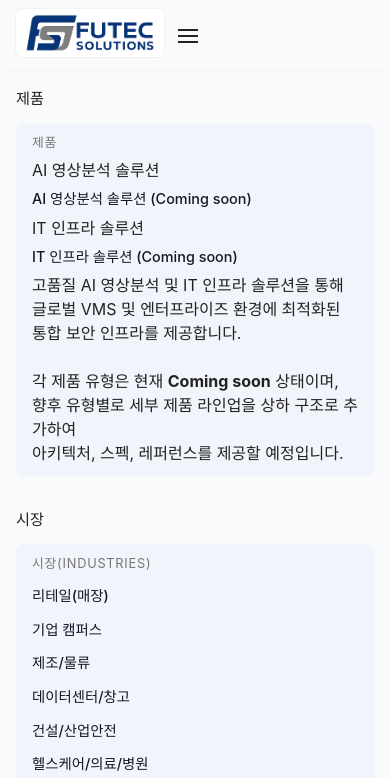
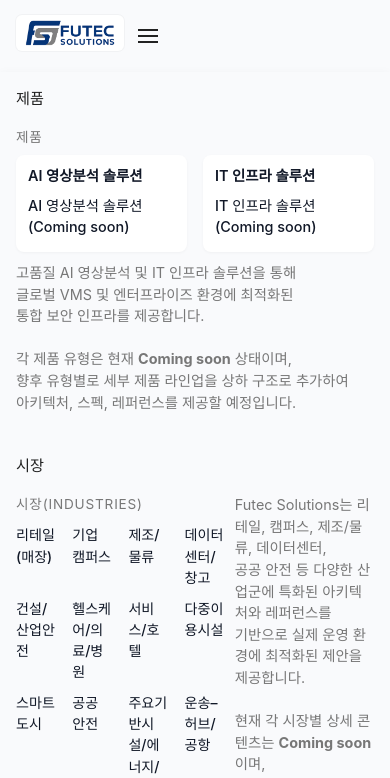
Before and after one commit to bradseong0329/futecsolutions01, a plain HTML site: page index.html in a window 390 px wide. Both pictures are taken after a click on the button "모바일 메뉴 열기". Shown: the top 778 px of the page. Drawn offline with Linux system fonts and the light colour scheme.

Commit message:
Add files via upload

```diff
--- a/assets/css/styles.css
+++ b/assets/css/styles.css
@@ -5,7 +5,8 @@
     --color-text: #222222;
     --color-muted: #777777;
     --color-border: #dcdcdc;
-    --color-divider: #002653;
+    --color-footer-bg: #111827;      /* Footer 및 구분선 공통 색상 */
+    --color-divider: #111827;        /* 주 메뉴 / 서브 메뉴 사이 구분선 */
     --color-accent: #0b69ff;
     --header-height: 72px;
     --max-width: 1100px;
@@ -65,7 +66,7 @@ a:hover {
 }
 
 .logo-img {
-    height: 48px;
+    height: 36px;
     width: auto;
     background-color: #ffffff; /* 로고 배경색을 Header와 분리 */
     padding: 4px 8px;
@@ -147,25 +148,28 @@ a:hover {
     background-color: var(--color-text);
 }
 
+/* 주 메뉴 / 서브 메뉴 사이 구분선 - Footer 와 동일한 색상 */
 .nav-divider {
     height: 3px;
-    background: var(--color-divider);
+    background: var(--color-footer-bg);
 }
 
-/* 서브 메뉴 공통 스타일 */
+/* -------- 메가메뉴 (Genetec 스타일 벤치마크) -------- */
+
 .menu-item {
-    position: relative;
+    position: static;  /* 메가메뉴가 전체 폭 사용 */
 }
 
+/* 메가메뉴 패널 전체 – Header 바로 아래, 전체 가로 폭 */
 .sub-menu {
     position: absolute;
     left: 0;
-    top: calc(100% + 6px);
-    min-width: 220px;
-    background: #f1f4fa;
-    border-radius: 0 0 10px 10px;
+    top: calc(var(--header-height) + 3px);   /* 헤더 + 구분선(3px) 아래 */
+    width: 100%;
+    background: #f9fafc;                     /* 주 메뉴와 동일한 배경색 */
+    border-bottom: 1px solid var(--color-border);
     box-shadow: var(--shadow-soft);
-    padding: 10px 16px 12px;
+    padding: 18px 0 20px;
     opacity: 0;
     visibility: hidden;
     transform: translateY(-4px);
@@ -173,37 +177,103 @@ a:hover {
     z-index: 900;
 }
 
+/* 메가메뉴 내부 컨테이너 */
+.sub-menu-inner {
+    max-width: var(--max-width);
+    margin: 0 auto;
+    padding: 0 16px;
+    display: grid;
+    grid-template-columns: minmax(0, 2fr) minmax(0, 3fr);
+    gap: 32px;
+}
+
+/* 서브 메뉴 제목 */
 .sub-menu-title {
-    font-size: 0.8rem;
+    font-size: 0.85rem;
     text-transform: uppercase;
     letter-spacing: 0.06em;
     color: var(--color-muted);
-    margin-bottom: 6px;
+    margin-bottom: 8px;
 }
 
-.sub-menu ul {
+/* 공통 서브 메뉴 리스트 */
+.sub-menu-list {
     list-style: none;
     margin: 0;
     padding: 0;
 }
 
-.sub-menu li a {
+.sub-menu-list li a {
     display: block;
     padding: 6px 0;
     font-size: 0.9rem;
-    color: #111827;
+    color: #111827;         /* 항목을 더 짙은 색상으로 (요구사항) */
     font-weight: 500;
 }
 
-.sub-menu li a:hover {
+.sub-menu-list li a:hover {
     color: var(--color-primary);
 }
 
-/* JS에서 active class를 제어 */
+/* 우측 설명 영역 */
+.sub-menu-desc {
+    font-size: 0.9rem;
+    color: var(--color-muted);
+    line-height: 1.5;
+}
+
+/* 활성화된 메뉴의 서브 메뉴 표시 */
 .menu-item.active > .sub-menu {
     opacity: 1;
     visibility: visible;
     transform: translateY(0);
+}
+
+/* ----- 제품 서브메뉴: 2개 제품 유형을 좌우로 배치 ----- */
+/* 좌우 2컬럼로 제품 유형을 배치하고, 각 유형 아래에 추후 상하로 제품 리스트 추가 가능하게 구성 */
+
+.sub-menu-grid-products {
+    display: grid;
+    grid-template-columns: repeat(2, minmax(0, 1fr));  /* 좌우 2개 */
+    gap: 16px;
+}
+
+.sub-menu-product-type {
+    background: #ffffff;
+    border-radius: var(--radius);
+    padding: 10px 12px;
+    box-shadow: 0 1px 3px rgba(0,0,0,0.04);
+}
+
+.sub-menu-type-title {
+    font-size: 0.9rem;
+    font-weight: 600;
+    margin-bottom: 4px;
+    color: #111827;
+}
+
+/* 제품 유형 하위 제품 리스트 – 수직(상하) 나열 (현재는 1개씩, 추후 여러 개 추가 가능) */
+.sub-menu-product-type .sub-menu-list li a {
+    padding: 4px 0;
+    font-size: 0.9rem;
+}
+
+/* ----- 시장 서브메뉴: 4개 단위로 좌→우 그리드 나열 ----- */
+
+.menu-item[data-menu="market"] .sub-menu-inner {
+    grid-template-columns: minmax(0, 3fr) minmax(0, 2fr);  /* 왼쪽 그리드, 오른쪽 설명 */
+}
+
+.menu-item[data-menu="market"] .sub-menu-list {
+    display: grid;
+    grid-template-columns: repeat(4, minmax(0, 1fr));  /* 4개씩 좌→우 */
+    column-gap: 16px;
+    row-gap: 6px;
+}
+
+.menu-item[data-menu="market"] .sub-menu-list li a {
+    padding: 2px 0;  /* 그리드에서 너무 넓지 않게 */
+    font-size: 0.88rem;
 }
 
 /* 검색 오버레이 */
@@ -228,6 +298,7 @@ a:hover {
     max-width: 420px;
     width: 90%;
     box-shadow: var(--shadow-soft);
+    position: relative;
 }
 
 .search-overlay h2 {
@@ -253,7 +324,7 @@ a:hover {
     cursor: pointer;
 }
 
-/* 공통 버튼 스타일 */
+/* 공통 버튼 */
 .btn-primary {
     display: inline-block;
     padding: 8px 18px;
@@ -287,7 +358,7 @@ a:hover {
     color: #ffffff;
 }
 
-/* 메인, 섹션 레이아웃 */
+/* 메인/섹션 */
 .site-main {
     min-height: 60vh;
 }
@@ -378,7 +449,7 @@ a:hover {
     right: -10px;
 }
 
-/* 카테고리별로 색감 변주 가능 (필요 시 추가 변경) */
+/* 카테고리별 색상 변주 */
 .hero-vision {
     background: linear-gradient(135deg, #05387A, #0b69ff);
 }
@@ -437,7 +508,7 @@ a:hover {
     font-weight: 500;
 }
 
-/* 리스트 스타일 */
+/* 리스트 */
 .list-check {
     list-style: none;
     padding-left: 0;
@@ -459,7 +530,7 @@ a:hover {
 
 /* Footer */
 .site-footer {
-    background: #111827;
+    background: var(--color-footer-bg);
     color: #e5e7eb;
     padding: 28px 16px 16px;
     margin-top: 40px;
@@ -609,12 +680,20 @@ a:hover {
 
     .sub-menu {
         position: static;
+        width: 100%;
+        top: 0;
+        box-shadow: none;
+        border-bottom: none;
+        padding: 8px 0 10px;
         opacity: 1;
         visibility: visible;
         transform: none;
-        margin-top: 4px;
-        box-shadow: none;
-        border-radius: 8px;
+    }
+
+    .sub-menu-inner {
+        grid-template-columns: minmax(0, 1fr);
+        gap: 10px;
+        padding: 0;
     }
 
     .header-actions {
```
